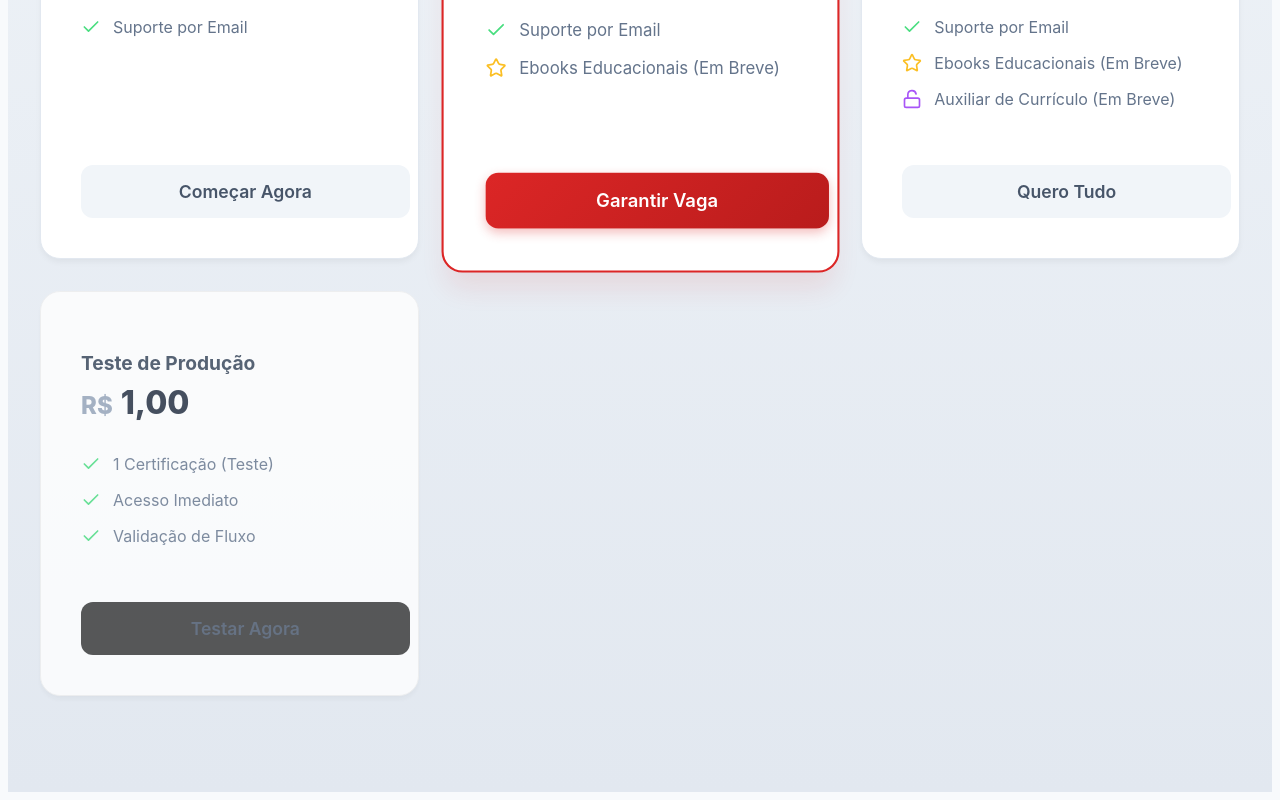
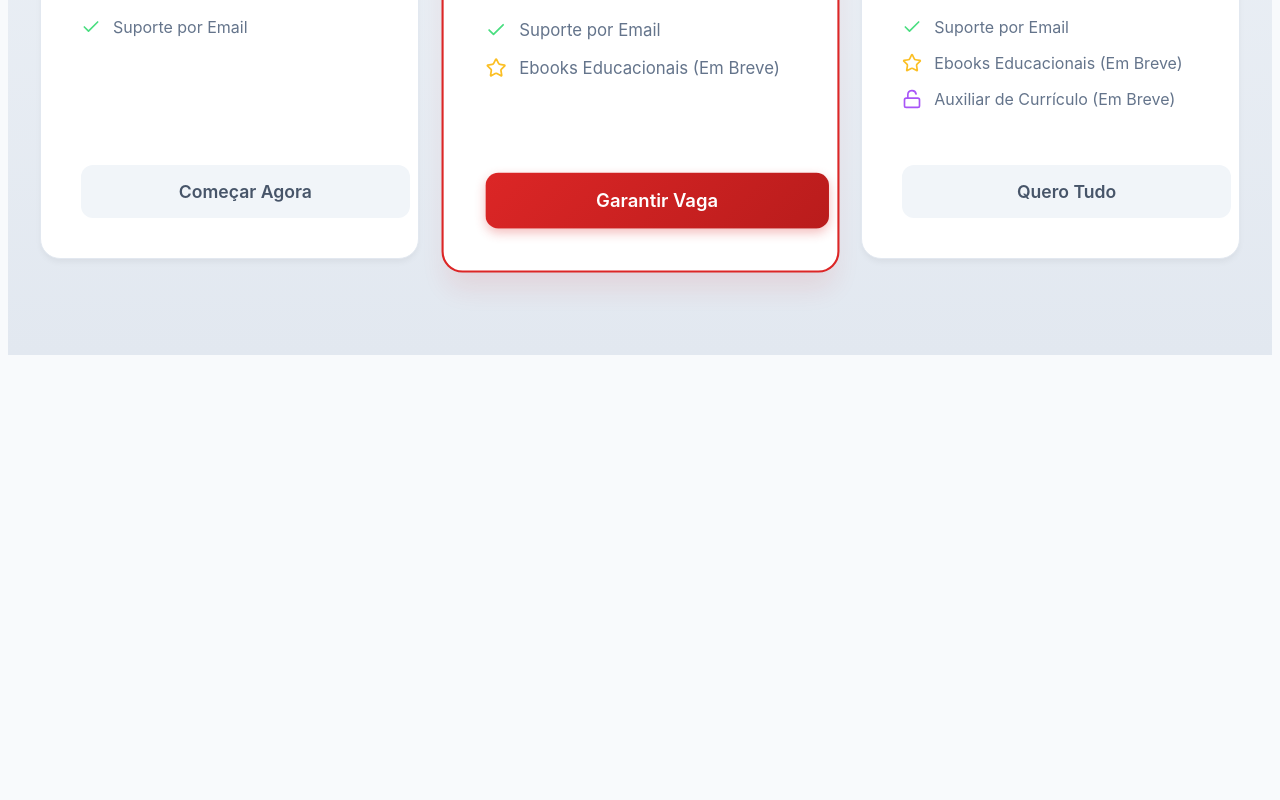
Before and after one commit to institutoebrasil-design/certificaai, a Next.js app: page /offer in a window 1280 px wide. Shown: the part 2556-3356 px from the top of the page. After the commit the page ends 2919 px from the top, so only its background shows below. Built offline with nearby package versions, Linux system fonts and the light colour scheme.

Commit message:
chore: remove test plan for production

```diff
--- a/src/app/api/webhooks/abacatepay/route.ts
+++ b/src/app/api/webhooks/abacatepay/route.ts
@@ -6,7 +6,6 @@ const PLAN_CREDITS: Record<string, number> = {
     'bill_QApJc1sDxRPEhP5GQ4cytgwc': 1, // Basic
     'bill_stnGXHzHF6pDSu1zMCkQLhcU': 3, // Professional
     'bill_jrXZs4dsxaKgn0UPxrWeJ2zG': 5, // Premium
-    'bill_06yCJrGRCBrQCa3NBwn6UhDu': 1  // Teste (R$ 1,00)
 };
 
 export async function POST(req: Request) {
--- a/src/app/offer/page.tsx
+++ b/src/app/offer/page.tsx
@@ -195,19 +195,6 @@ export default function OfferPage() {
                         <Link href="https://www.abacatepay.com/pay/bill_jrXZs4dsxaKgn0UPxrWeJ2zG" className={styles.ctaButton} style={{ display: 'block', textAlign: 'center', textDecoration: 'none' }}>Quero Tudo</Link>
                     </div>
 
-                    {/* Test Plan (R$ 1,00) */}
-                    <div className={styles.pricingCard} style={{ opacity: 0.8, borderColor: '#efefef' }}>
-                        <h3 className={styles.planName} style={{ fontSize: '1.2rem' }}>Teste de Produção</h3>
-                        <div className={styles.price} style={{ fontSize: '2rem' }}>
-                            <span className={styles.currency}>R$</span>1,00
-                        </div>
-                        <ul className={styles.featuresList}>
-                            <li className={styles.featureItem}><Check size={20} color="#4ade80" /> 1 Certificação (Teste)</li>
-                            <li className={styles.featureItem}><Check size={20} color="#4ade80" /> Acesso Imediato</li>
-                            <li className={styles.featureItem}><Check size={20} color="#4ade80" /> Validação de Fluxo</li>
-                        </ul>
-                        <Link href="https://www.abacatepay.com/pay/bill_06yCJrGRCBrQCa3NBwn6UhDu" className={styles.ctaButton} style={{ display: 'block', textAlign: 'center', textDecoration: 'none', background: '#333' }}>Testar Agora</Link>
-                    </div>
                 </div>
             </section>
         </main>
```
